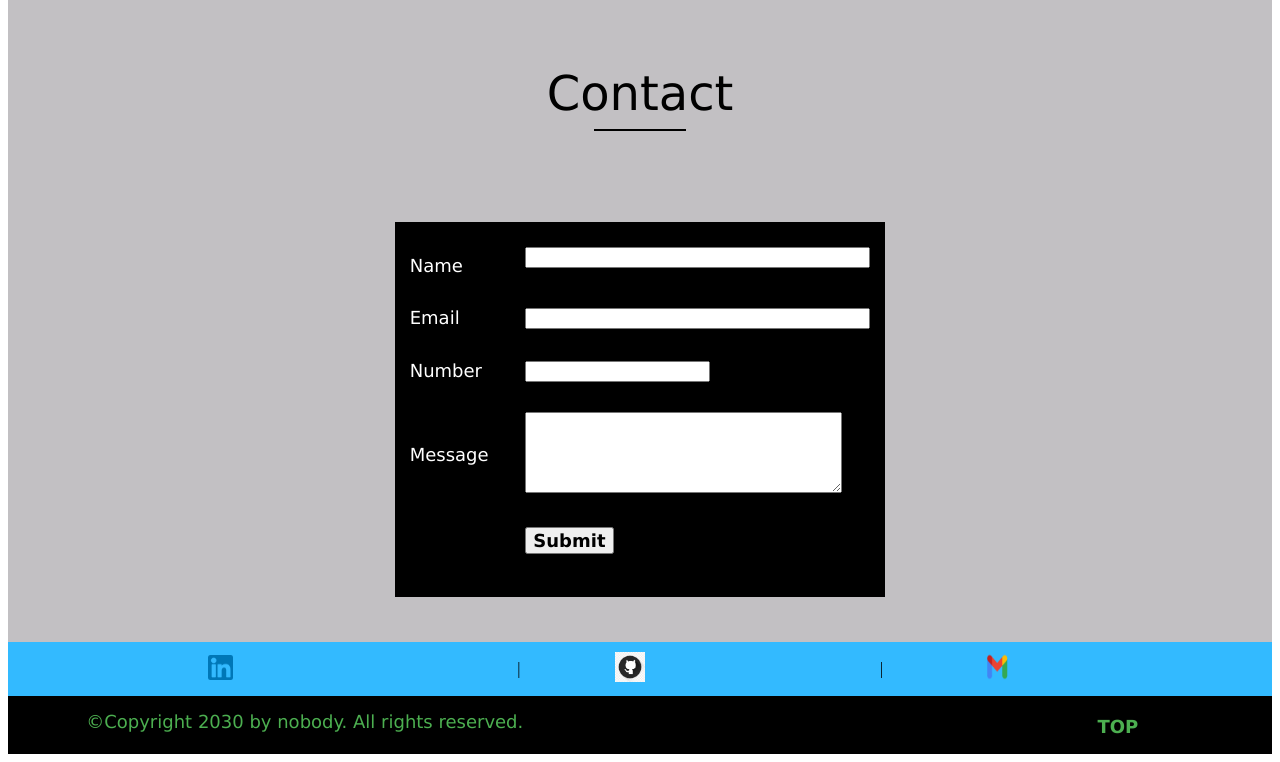
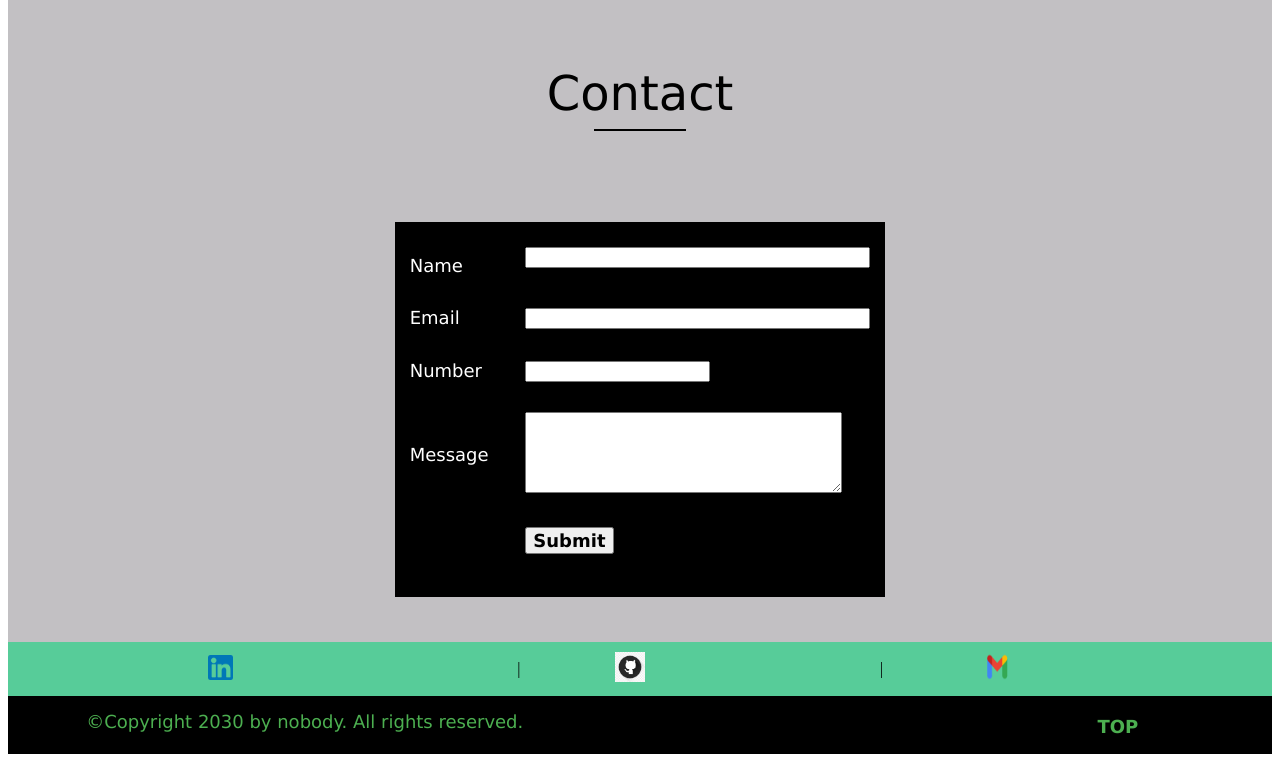
Before and after one commit to sagarkjain/myintro, a plain HTML site: page index.html in a window 1280 px wide. Shown: the part 1233-1995 px from the top of the page. Drawn offline with Linux system fonts and the light colour scheme.

Commit message:
Update index.html

```diff
--- a/index.html
+++ b/index.html
@@ -269,7 +269,7 @@
     <!--Contact(end)-->
 
     <!--Footer1(start)-->
-    <table id="footer" border="0" width="100%" cellpadding="0" cellspacing="0" bgcolor="33BAFF">
+    <table id="footer" border="0" width="100%" cellpadding="0" cellspacing="0" bgcolor="#57CC99">
         <tr>
             <td>
                 <table border="0" cellpadding="10" cellspacing="0" width="70%" align="center">
```
